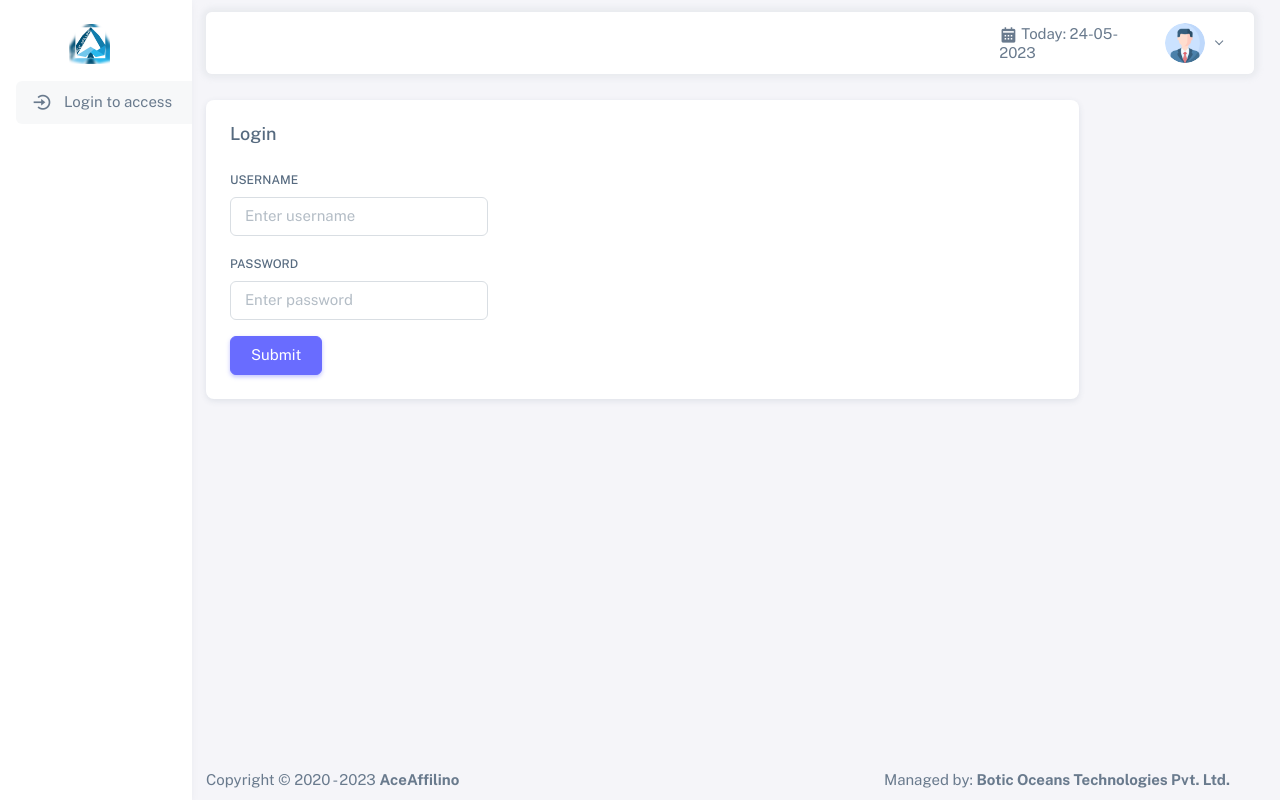
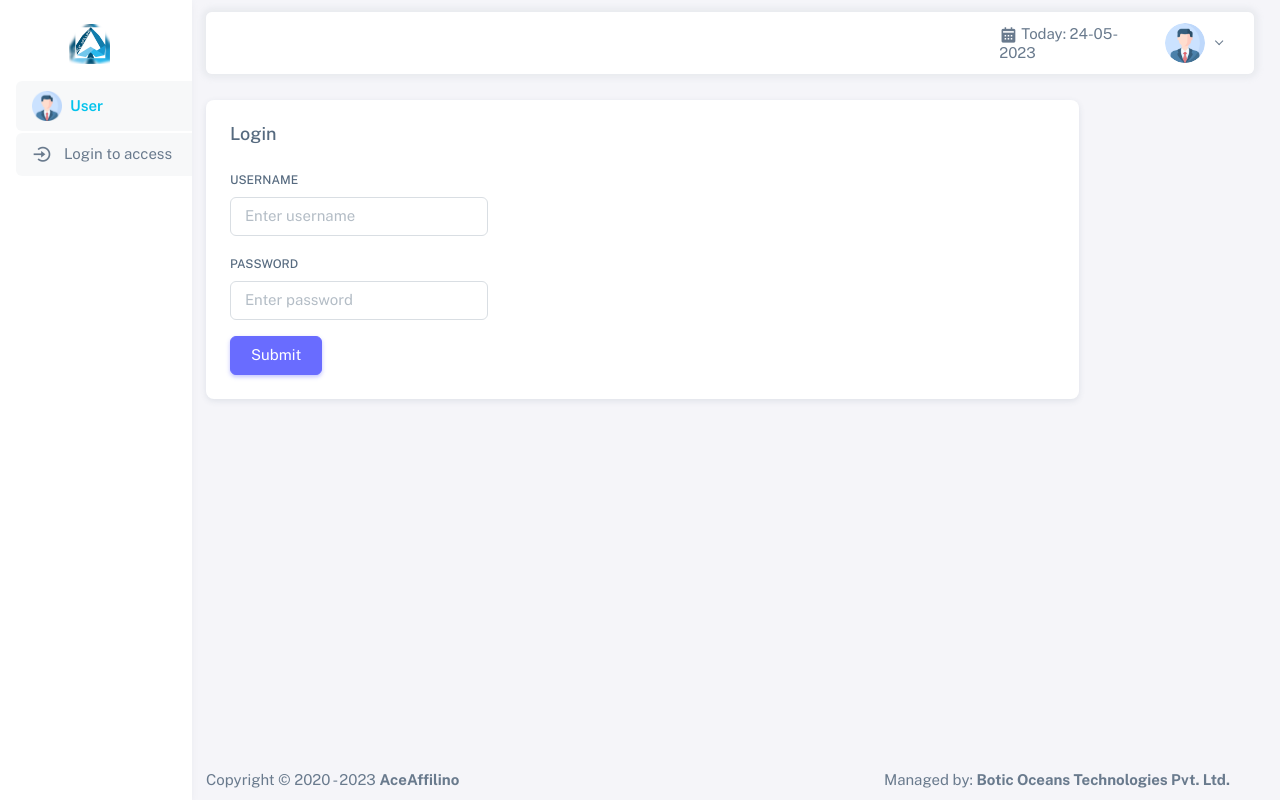
Before and after one commit to Sunil178/Laravel-Styled-PHP, a PHP site: page / in a window 1280 px wide. Run offline with PHP 8.4, Linux system fonts and the light colour scheme; some libraries are stand-ins or nearby versions.

Commit message:
Added user name in the sidebar

```diff
--- a/layout/sidebar.php
+++ b/layout/sidebar.php
@@ -14,6 +14,12 @@
     </div>
 
     <ul class="menu-inner py-1">
+        <li class="menu-item open">
+            <div class="fw-semibold menu-link">
+                <img src="/assets/img/profile.png" class="w-px-30 menu-icon" />
+                <span data-i18n="Analytics" class="text-info"><?php echo $_SESSION["employee_name"] ?? 'User'; ?></span>
+            </div>
+        </li>
         <?php if (!checkAuth()) { ?>
             <li class="menu-item open">
                 <a href="/login" class="menu-link">
```
Also changed, not shown: .htaccess.
